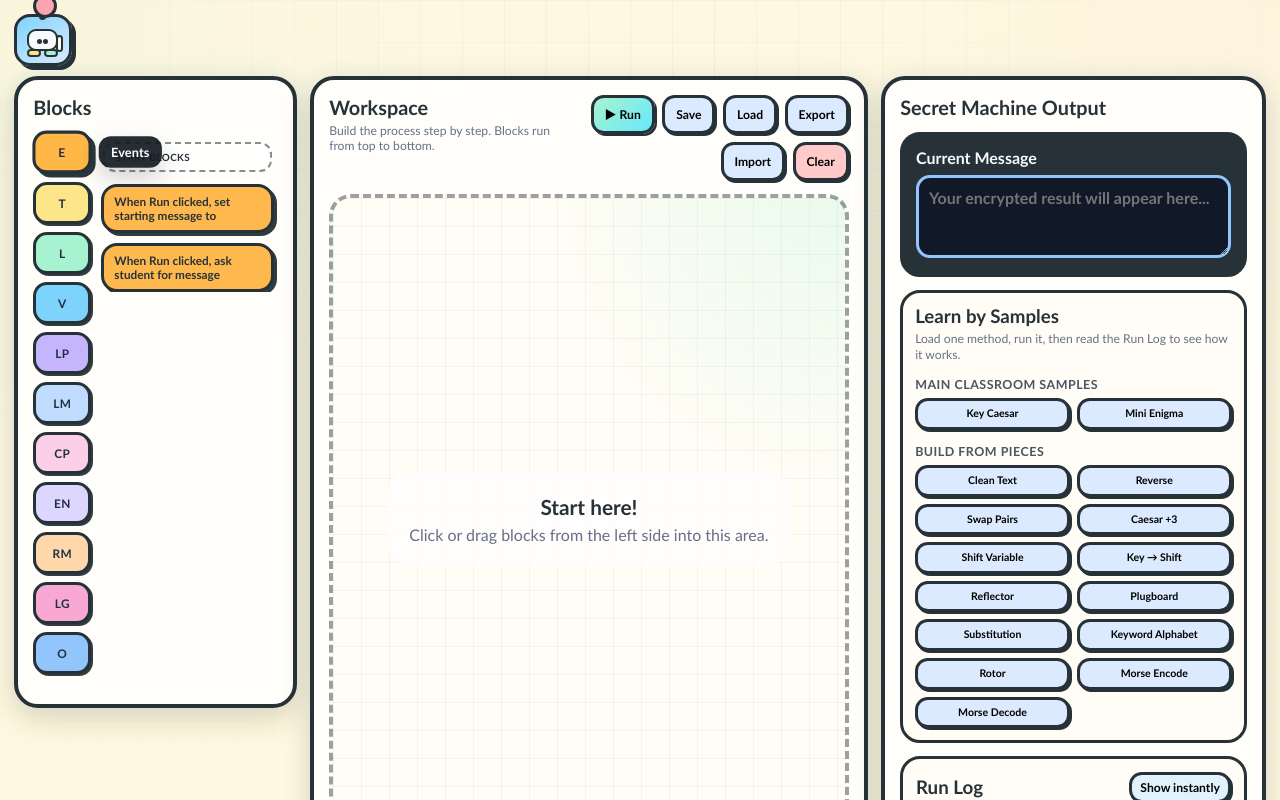
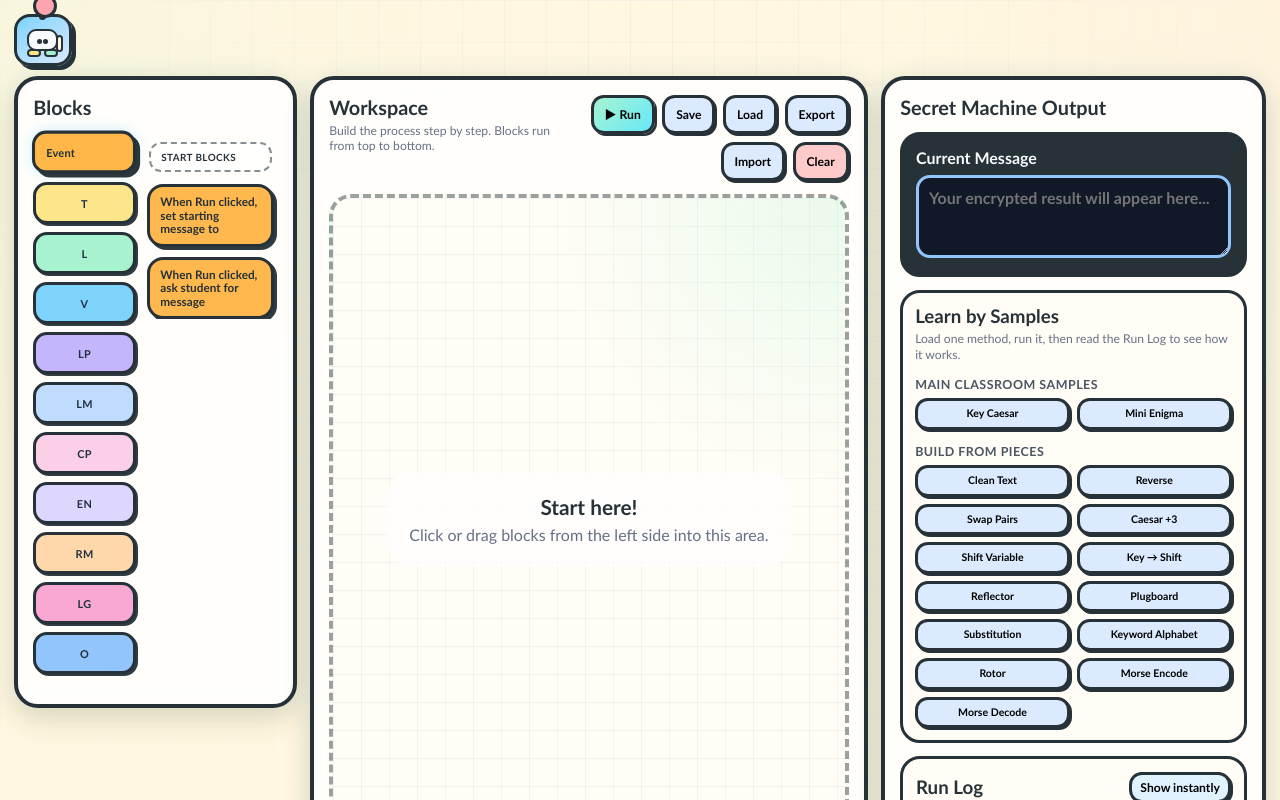
Before and after one commit to whyisJINnotavailable/workshoptools, a plain HTML site: page index.html in a window 1280 px wide. Drawn offline with Linux system fonts and the light colour scheme.

Commit message:
programming blocks categorization enhanced

```diff
--- a/script.js
+++ b/script.js
@@ -620,16 +620,39 @@ function getCategoryShortLabel(category) {
   return shortLabels[category] || category.slice(0, 2).toUpperCase();
 }
 
+function getCategoryFullLabel(category) {
+  const fullLabels = {
+    "Events": "Event",
+    "Text": "Text",
+    "Lists": "List",
+    "Variables": "Variable",
+    "Loops": "Loop",
+    "Letter Math": "Letter Math",
+    "Cipher Pieces": "Cipher Pieces",
+    "Encoding": "Encoding",
+    "Ready-Made": "Ready-Made",
+    "Logic": "Logic",
+    "Output": "Output"
+  };
+  return fullLabels[category] || category;
+}
+
 function renderTabs() {
   tabs.innerHTML = "";
   categories.forEach((category) => {
+    const isActive = category === activeCategory;
     const button = document.createElement("button");
     button.type = "button";
     button.className = `category-tab category-${category.replace(/\s+/g, "-")}`;
-    if (category === activeCategory) button.classList.add("active");
-    button.dataset.tooltip = category;
+    button.classList.toggle("active", isActive);
     button.setAttribute("aria-label", category);
-    button.innerHTML = `<span class="tab-short" aria-hidden="true">${escapeHtml(getCategoryShortLabel(category))}</span><span class="sr-only">${escapeHtml(category)}</span>`;
+    button.setAttribute("aria-pressed", String(isActive));
+
+    const label = document.createElement("span");
+    label.className = "tab-label";
+    label.textContent = isActive ? getCategoryFullLabel(category) : getCategoryShortLabel(category);
+    button.appendChild(label);
+
     button.addEventListener("click", () => {
       activeCategory = category;
       renderTabs();
--- a/style.css
+++ b/style.css
@@ -1944,3 +1944,100 @@ body {
     font-size: 0.6rem;
   }
 }
+
+/* Selected category name update:
+   inactive category buttons show 1-2 letters; the selected one shows its full name. */
+.toolbox-browser {
+  grid-template-columns: clamp(92px, 8vw, 132px) minmax(0, 1fr) !important;
+  gap: clamp(8px, 0.9vw, 12px) !important;
+}
+
+.category-tabs {
+  align-items: stretch !important;
+  overflow: visible !important;
+}
+
+.category-tab {
+  width: 100% !important;
+  min-height: 42px;
+  padding: 0 8px !important;
+  font-size: clamp(0.68rem, 0.82vw, 0.9rem) !important;
+  justify-content: center;
+  white-space: nowrap;
+  overflow: hidden;
+  transition:
+    transform 0.2s ease,
+    box-shadow 0.2s ease,
+    filter 0.2s ease,
+    background 0.2s ease,
+    letter-spacing 0.2s ease;
+}
+
+.category-tab::after {
+  content: none !important;
+  display: none !important;
+}
+
+.category-tab .tab-short {
+  display: none !important;
+}
+
+.category-tab .tab-label {
+  display: inline-block;
+  max-width: 100%;
+  overflow: hidden;
+  text-overflow: ellipsis;
+  font-weight: 900;
+  letter-spacing: 0.04em;
+  color: #203040;
+  transition: transform 0.2s ease, letter-spacing 0.2s ease, opacity 0.2s ease;
+}
+
+.category-tab:not(.active) .tab-label {
+  min-width: 2ch;
+  text-align: center;
+}
+
+.category-tab.active {
+  justify-content: flex-start;
+  padding-left: 11px !important;
+  letter-spacing: 0.01em;
+  box-shadow: 4px 4px 0 rgba(38, 50, 56, 0.98), 0 0 14px rgba(56, 189, 248, 0.24);
+}
+
+.category-tab.active .tab-label {
+  transform: translateX(0);
+  letter-spacing: 0.01em;
+}
+
+.category-tab:not(.active):hover .tab-label,
+.category-tab:not(.active):focus-visible .tab-label {
+  transform: scale(1.08);
+}
+
+@media (max-width: 900px) {
+  .toolbox-browser {
+    grid-template-columns: clamp(76px, 9vw, 104px) minmax(0, 1fr) !important;
+  }
+
+  .category-tab {
+    min-height: 38px;
+    padding: 0 6px !important;
+    font-size: clamp(0.58rem, 0.78vw, 0.78rem) !important;
+  }
+
+  .category-tab.active {
+    padding-left: 8px !important;
+  }
+}
+
+@media (max-width: 650px) {
+  .toolbox-browser {
+    grid-template-columns: 70px minmax(0, 1fr) !important;
+  }
+
+  .category-tab {
+    min-height: 34px;
+    font-size: 0.56rem !important;
+  }
+}
```
